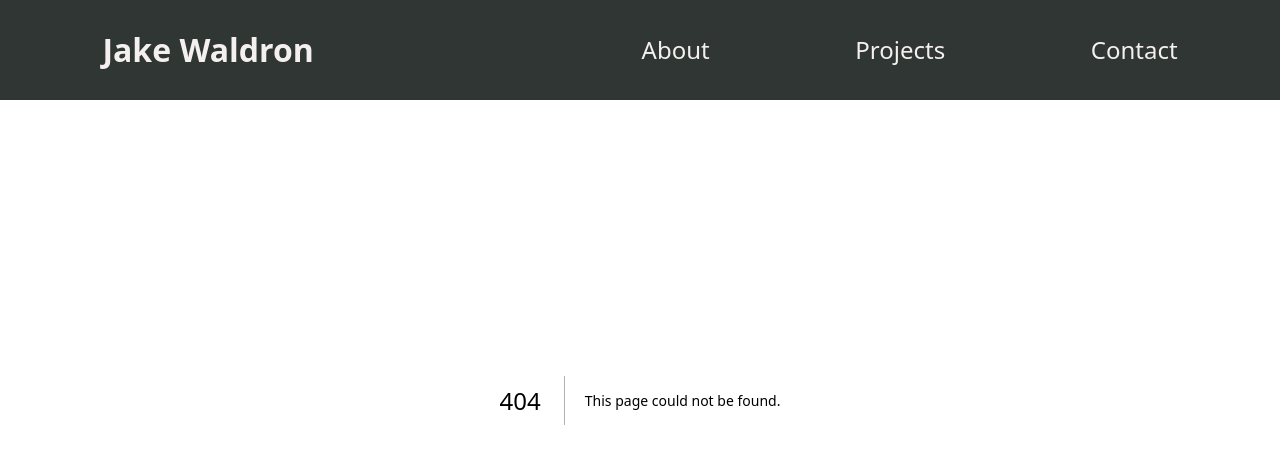
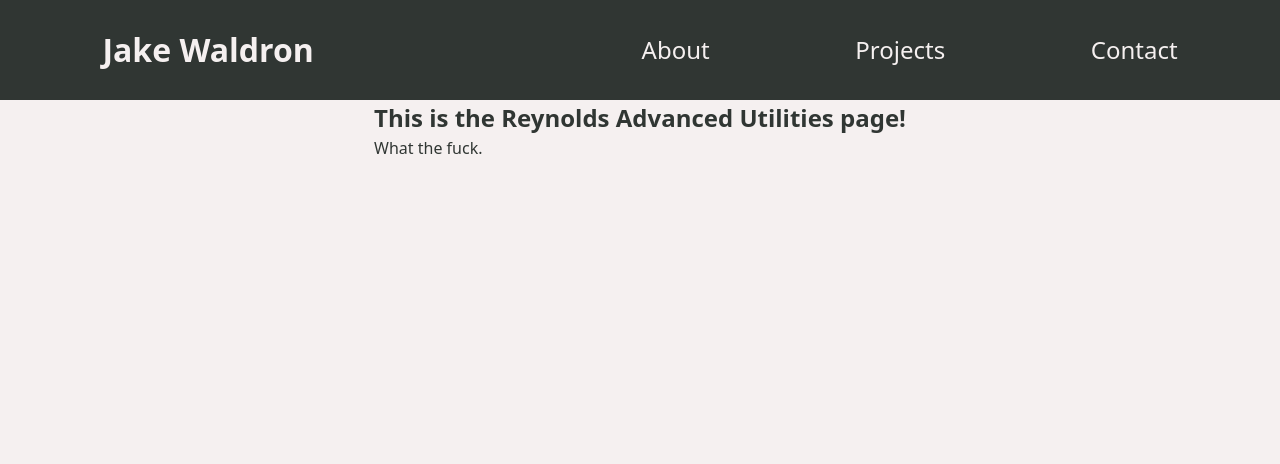
Before and after one commit to jake-waldron/portfolio, a Next.js app: page /projects/ram-utilities in a window 1280 px wide. Before the commit this address had no page. Shown: the top 464 px of the page. Built offline with nearby package versions, Linux system fonts and the light colour scheme.

Commit message:
create project pages

```diff
--- /dev/null
+++ b/pages/projects/ram-utilities.jsx
@@ -0,0 +1,37 @@
+import styled from 'styled-components';
+import { BREAKPOINTS } from '../../styles/constants';
+
+export default function RamUtilities() {
+	return (
+		<>
+			<Wrapper>
+				<Text>
+					<h2>This is the Reynolds Advanced Utilities page!</h2>
+					<p>What the fuck.</p>
+				</Text>
+			</Wrapper>
+		</>
+	);
+}
+
+const Wrapper = styled.section`
+	/* position: relative; */
+	/* margin-top: 100px; */
+	/* padding-top: 100px; */
+	min-height: 100vh;
+	display: flex;
+	flex-direction: column;
+	/* justify-content: center; */
+	align-items: center;
+	flex: 1 1 100%;
+`;
+
+const Text = styled.article`
+	height: 100%;
+	margin-top: 100px;
+	display: flex;
+	flex-direction: column;
+	/* justify-content: center; */
+	/* align-items: center; */
+	flex: 1 1 100%;
+`;
```
Also changed, not shown: pages/projects/bookmarklets.jsx (added, +27 -0 lines), pages/projects/maker-monster-mask.jsx (added, +27 -0 lines).
